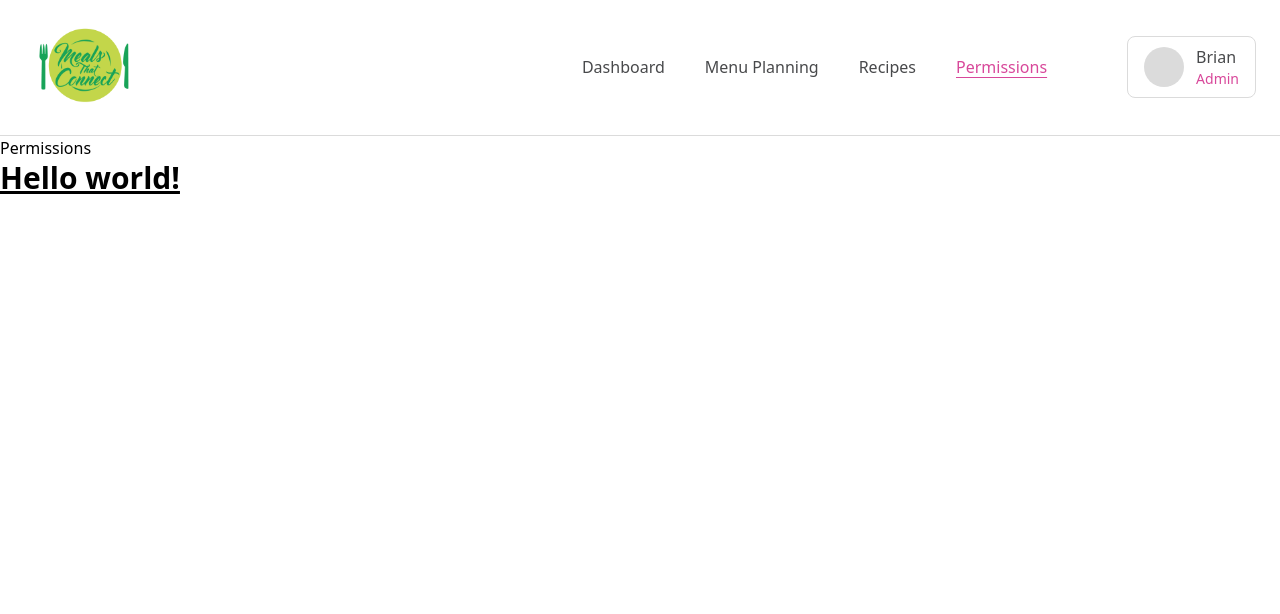
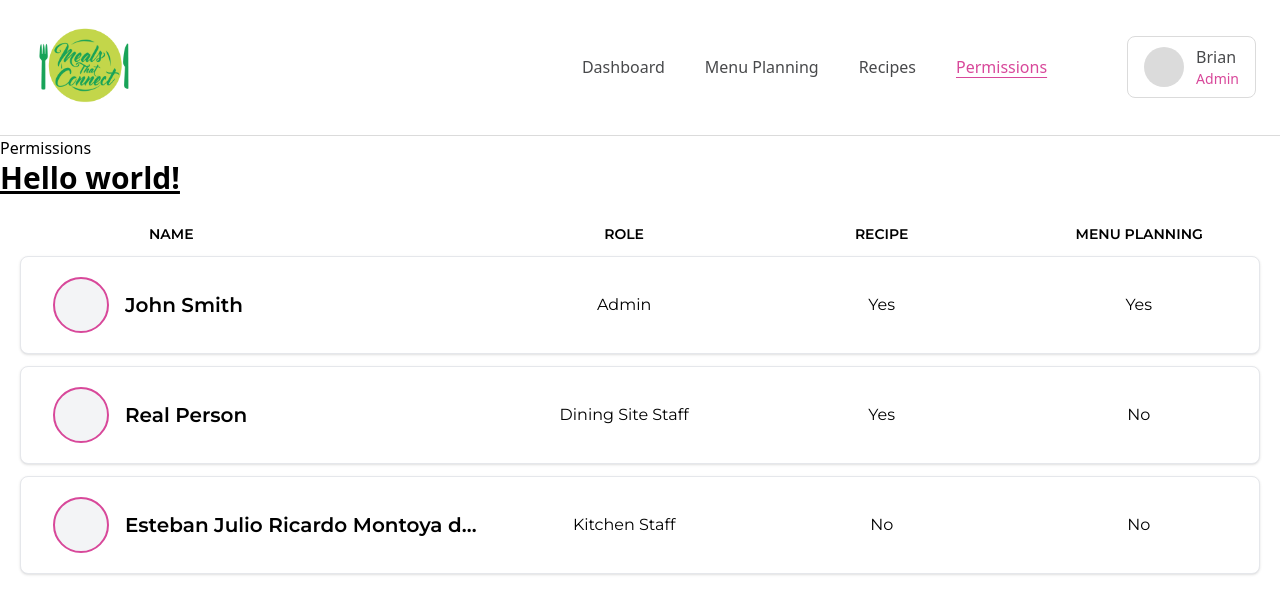
Before and after one commit to hack4impact-calpoly/meals-that-connect-25, a Next.js app: page /permissions in a window 1280 px wide. Shown: the top 614 px of the page. Built offline with nearby package versions, Linux system fonts and the light colour scheme.

Commit message:
feat: permissions display

```diff
--- a/src/app/permissions/page.tsx
+++ b/src/app/permissions/page.tsx
@@ -1,11 +1,40 @@
 import Navbar from "@/components/Navbar";
+import PermissionsDisplay from "@/components/PermissionsDisplay";
 
 export default function Permissions() {
+  const users = [
+    {
+      _id: "u1",
+      name: "John Smith",
+      role: "Admin",
+      recipe: true,
+      menuPlanning: true,
+    },
+    {
+      _id: "u2",
+      name: "Real Person",
+      role: "Dining Site Staff",
+      recipe: true,
+      menuPlanning: false,
+    },
+    {
+      _id: "u3",
+      name: "Esteban Julio Ricardo Montoya de la Rosa Ramirez",
+      // avatarUrl: "/MTC_logo.png",
+      role: "Kitchen Staff",
+      recipe: false,
+      menuPlanning: false,
+    },
+  ];
+
   return (
     <main>
       <Navbar />
       <h1>Permissions</h1>
       <h1 className="text-3xl font-bold underline">Hello world!</h1>
+      <div className="p-5">
+        <PermissionsDisplay users={users} />
+      </div>
     </main>
   );
 }
--- /dev/null
+++ b/src/components/PermissionsDisplay.tsx
@@ -0,0 +1,44 @@
+import Image from "next/image";
+
+type UserPerms = {
+  _id: string;
+  name: string;
+  avatarUrl?: string;
+  role: string;
+  recipe: boolean;
+  menuPlanning: boolean;
+};
+
+export default function PermissionsDisplay({ users }: { users: UserPerms[] }) {
+  return (
+    <div className="grid grid-cols-[auto_1.5fr_1fr_1fr_1fr] gap-x-4 gap-y-3 pt-2 text-black font-montserrat">
+      {/* Header */}
+      <div className="grid grid-cols-subgrid col-start-2 col-span-4 items-center pl-6 text-sm font-semibold justify-items-center">
+        <div className="justify-self-start">NAME</div>
+        <div>ROLE</div>
+        <div>RECIPE</div>
+        <div className="text-center">MENU PLANNING</div>
+      </div>
+
+      {/* Rows */}
+      {users.map((u) => (
+        <div
+          key={u._id}
+          className="grid grid-cols-subgrid col-span-5 items-center rounded-lg border border-gray-200 bg-white pl-8 py-5 shadow-sm"
+        >
+          <div className="relative h-14 w-14 overflow-hidden rounded-full border-2 border-radish-900 bg-gray-100">
+            {u.avatarUrl ? <Image src={u.avatarUrl} alt="" fill sizes="56px" className="object-cover" /> : null}
+          </div>
+
+          <div className="justify-self-start max-w-full truncate font-semibold text-xl" title={u.name}>
+            {u.name}
+          </div>
+
+          <div className="justify-self-center text-center">{u.role}</div>
+          <div className="justify-self-center text-center">{u.recipe ? "Yes" : "No"}</div>
+          <div className="justify-self-center text-center">{u.menuPlanning ? "Yes" : "No"}</div>
+        </div>
+      ))}
+    </div>
+  );
+}
```
